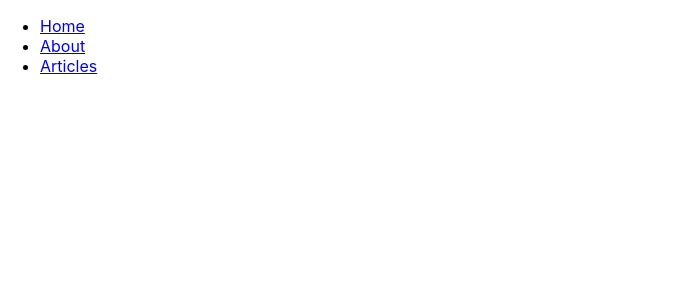
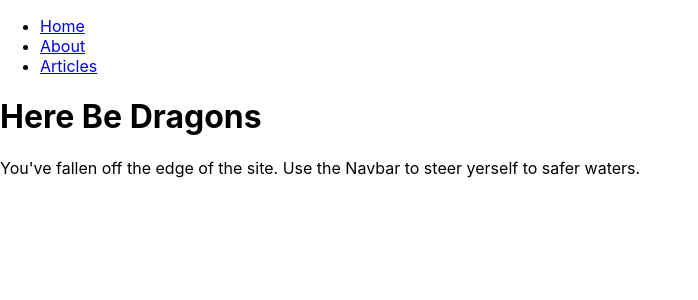
Before and after one commit to AronKuch/full-reaction, a React (Create React App) app: page /article in a window 1280 px wide. Before the commit this address had no page. Shown: the top 300 px of the page, without its empty margins (0-698 px from the left). Built offline with nearby package versions, Linux system fonts and the light colour scheme.

Commit message:
Not Found page implemented

```diff
--- a/src/App.js
+++ b/src/App.js
@@ -3,6 +3,7 @@ import AboutPage from "./pages/about.js";
 import ArticleListPage from "./pages/articleslist.js";
 import ArticlePage from "./pages/article.js";
 import NavBar from "./navbar.js";
+import NotFoundPage from "./pages/notfound.js";
 
 import { BrowserRouter as Router, Routes, Route } from "react-router-dom";
 
@@ -16,6 +17,7 @@ function App() {
           <Route path="/about" element={<AboutPage />} />
           <Route path="/articlelist" element={<ArticleListPage />} />
           <Route path="/article/:name" element={<ArticlePage />} />
+          <Route path="*" element={<NotFoundPage />} />
         </Routes>
       </div>
     </Router>
--- a/src/pages/article.js
+++ b/src/pages/article.js
@@ -3,11 +3,15 @@ import { useParams } from "react-router-dom";
 import ReactHtmlParser from "react-html-parser";
 import content from "./content.js";
 import ListComponent from "../components/listcomponent.js";
+import NotFoundPage from "./notfound.js";
 
 const ArticlePage = ({ match }) => {
   let { name } = useParams();
   let article = content.find((article) => article.name === name);
   let otherArticles = content.filter((article) => article.name !== name);
+
+  if (!article) return <NotFoundPage />;
+
   return (
     <>
       <h1>{article.title}</h1>
--- /dev/null
+++ b/src/pages/notfound.js
@@ -0,0 +1,13 @@
+import React from "react";
+
+const NotFoundPage = () => (
+  <>
+    <h1>Here Be Dragons</h1>
+    <p>
+      You've fallen off the edge of the site. Use the Navbar to steer yerself to
+      safer waters.
+    </p>
+  </>
+);
+
+export default NotFoundPage;
```
